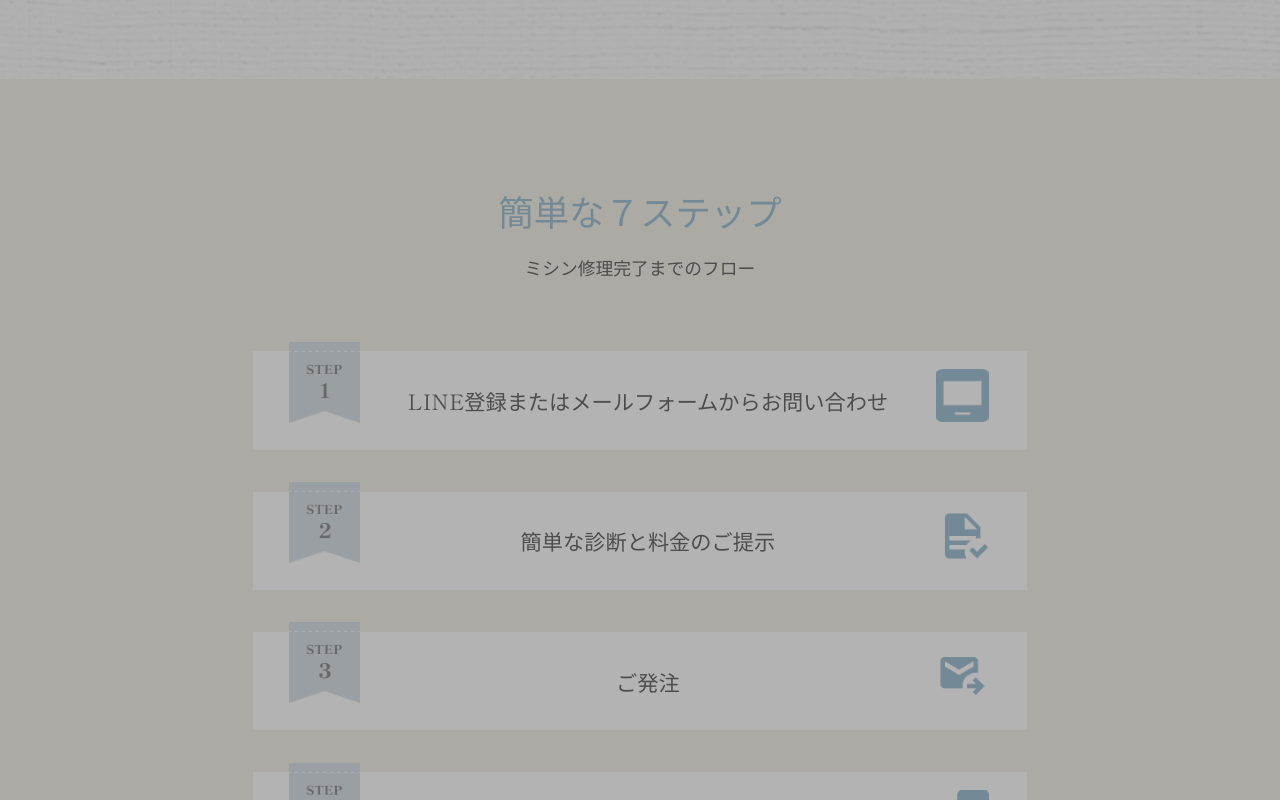
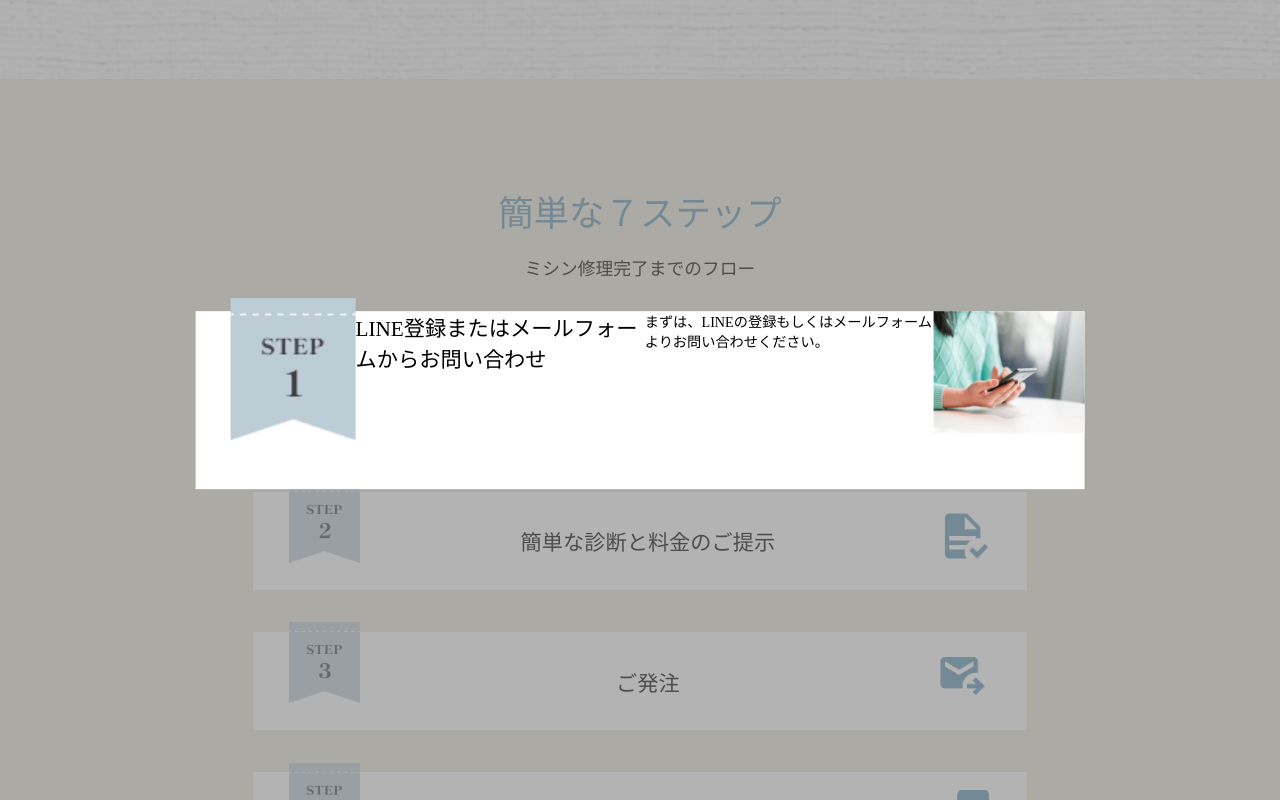
Before and after one commit to yuta-web/practice4, a plain HTML site: page index.html in a window 1280 px wide. Both pictures are taken after a click on the element "LINE登録またはメールフォームからお問い合わせ". Shown: the part 7919-8719 px from the top of the page. Drawn offline with nearby package versions, Linux system fonts and the light colour scheme; a web font is replaced by a local one.

Commit message:
モーダルウィンドウで表示されるmodal-pがdisplay: flex;が効いていて font-family: Shippori Mincho;などが効いていません。。。

```diff
--- a/assets/css/style.css
+++ b/assets/css/style.css
@@ -1246,7 +1246,7 @@ ul,a{
   transform: translate(-50%, -50%);
 
   font-family: Shippori Mincho;
-  font-size: 1.66vw;
+  font-size: 1.0vw;
   color: #FFFFFF;
   font-weight: bold;
 }
@@ -1265,7 +1265,7 @@ ul,a{
   transform: translate(-50%, -50%);
 
   font-family: Shippori Mincho;
-  font-size: 1.66vw;
+  font-size: 1.0vw;
   color: #FFFFFF;
   font-weight: bold;
 }
@@ -1511,7 +1511,7 @@ ul,a{
   margin-top: 1.388vw;
   margin-bottom: 5.55vw;
 }
-
+/*簡単な７ステップのモーダルウィンドウ*/
 .overlay {
   position: fixed;
   width: 100%;
@@ -1525,19 +1525,48 @@ ul,a{
   right: 0;
 }
 
-.modal-step-one{
+.modal-step{
   width: 69.44vw;
   height: 13.88vw;
-  display: flex;
+  position: fixed;
+  top: 50%;
+  left: 50%;
+  transform: translate(-50%, -50%);
+  background-color: #FFFFFF;
   display: none;
 }
 
 .overlay.open {
   display: block;
 }
-.modal-step-one.open {
+.modal-step.open {
+  display: flex;
+}
+
+.icon-modal{
+  width: 9.722vw;
+  height: 11.11vw;
+  margin: -1vw 0 0 2.77vw;
+}
+
+.modal-p{
+  font-family: Shippori Mincho;
+  padding: 2.638vw 0;
+  text-align: center;
   display: block;
 }
+.modal-p-big{
+  font-size: 1.66vw;
+}
+.modal-p-sma{
+  font-size: 1.11vw;
+}
+.modal-icon{
+  width: 11.81vw;
+  height: 9.51vw;
+}
+/*モーダルウィンドウここまで*/
+
 .step-one{
   width: 60.42vw;
   height: auto;
--- a/index.html
+++ b/index.html
@@ -450,13 +450,15 @@
             <p>ミシン修理完了までのフロー</p>
         </div>
         <!--モーダルウィンドウ-->
-        <div class="overlay" id="js-overlay"></div>
-        <div class="modal-one" id="js-modal">
-            <div class="modal-step-one">
-                <img class="icon-step" src="./assets/img/icon-step1.png" alt="icon-step1" width="140" height="160">
-                <p class="step-one-p">LINE登録またはメールフォームからお問い合わせ</p>
+            <div class="overlay" id="js-overlay"></div>
+            <div class="modal-step" id="js-modal">
+                <img class="icon-modal" src="./assets/img/icon-step1.png" alt="icon-modal" width="140" height="160">
+                <p class="modal-p">
+                    <p class="modal-p-big">LINE登録またはメールフォームからお問い合わせ</p>
+                    <p class="modal-p-sma">まずは、LINEの登録もしくはメールフォームよりお問い合わせください。</p>
+                </p>
                 <img class="modal-icon" src="./assets/img/modal-one.png" alt="modal-one" width="170" height="137">
-          </div>
+            </div>
         <!--ここまで-->
         <div class="step-one" id="js-open">
             <img class="icon-step" src="./assets/img/icon-step1.png" alt="icon-step1" width="80" height="91">
```
